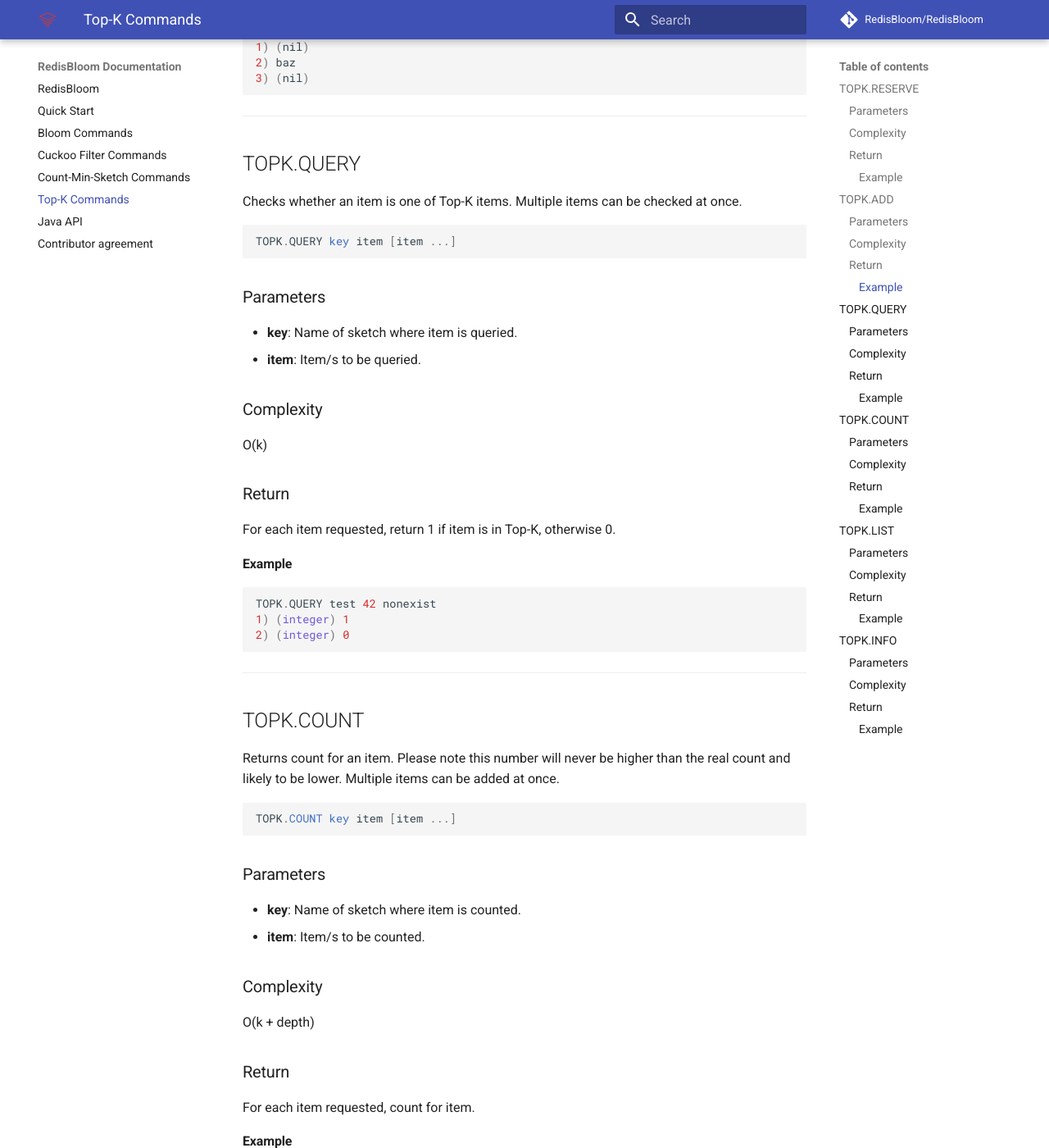
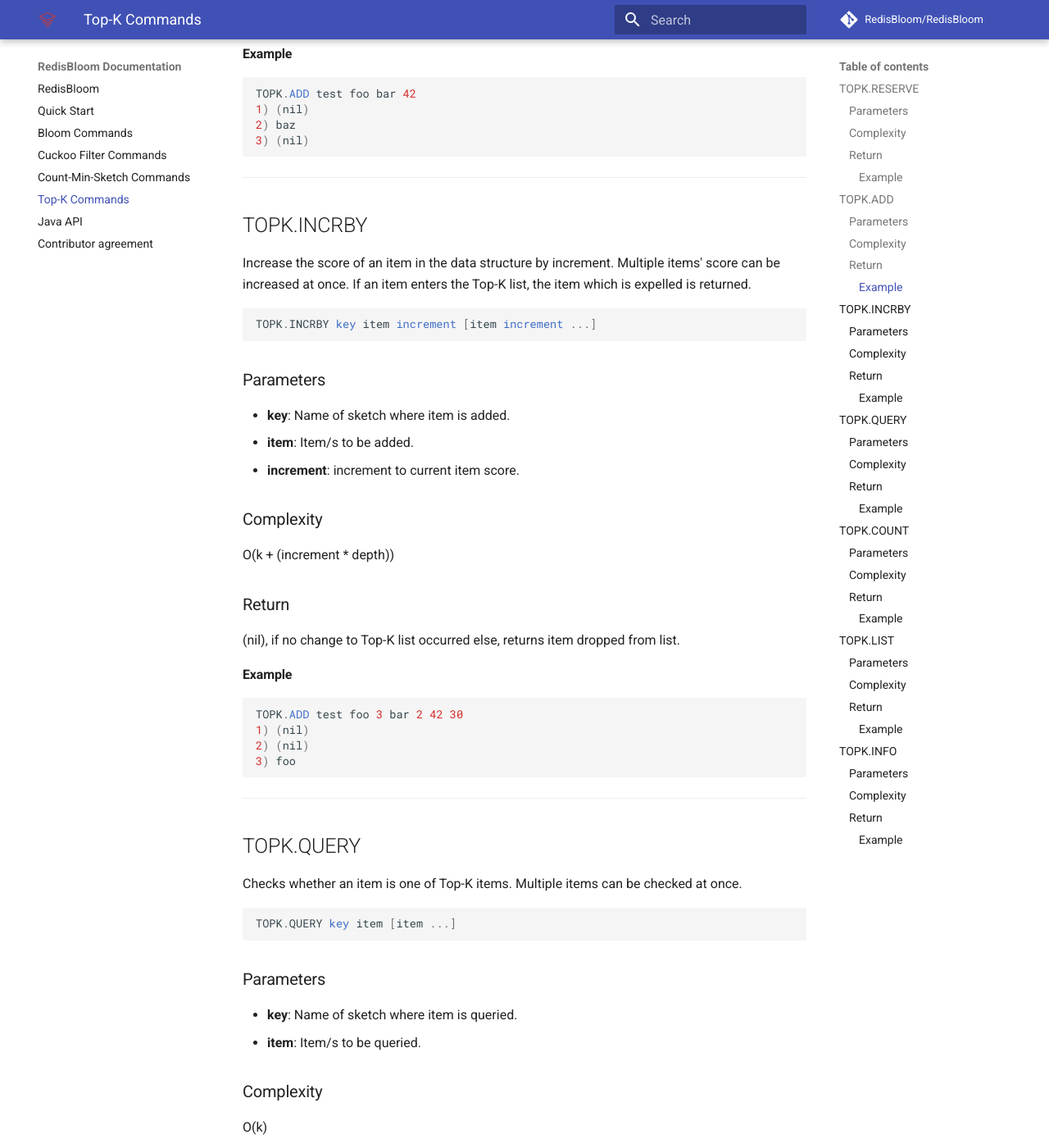
Before and after one commit to RedisBloom/RedisBloom, an MkDocs documentation site: the page built from docs/TopK_Commands.md, in a window 1280 px wide and 1400 px high, scrolled down 1714 px. Shown: the whole window at 82% size. Built offline with MkDocs 1.6.1 and Material for MkDocs 9.7.7, drawn with Linux system fonts in a browser that asks for light colours; comment, search, counter and statistics services are not loaded; old or Windows-style settings are respelled for this version of MkDocs; some of the changed text lies outside the part shown.

Commit message:
updated tests and docs

````diff
--- a/docs/TopK_Commands.md
+++ b/docs/TopK_Commands.md
@@ -3,6 +3,10 @@
 Based on paper - **HeavyKeeper: An Accurate Algorithm for Finding Top-k Elephant Flows.**
 
 Paper and additional information can be found [here](https://www.usenix.org/conference/atc18/presentation/gong).
+
+***
+
+Note - all counts in this data structure are probabilistic and are likely to be lower than real value.
 
 ***
 
@@ -69,6 +73,41 @@
 1) (nil)
 2) baz
 3) (nil)
+```
+
+***
+
+## TOPK.INCRBY
+
+Increase the score of an item in the data structure by increment.
+Multiple items' score can be increased at once.
+If an item enters the Top-K list, the item which is expelled is returned.
+
+```sql
+TOPK.INCRBY key item increment [item increment ...]
+```
+
+### Parameters
+
+* **key**: Name of sketch where item is added.
+* **item**: Item/s to be added.
+* **increment**: increment to current item score.
+
+### Complexity
+
+O(k + (increment * depth))
+
+### Return
+
+(nil), if no change to Top-K list occurred else, returns item dropped from list.
+
+#### Example
+
+```sql
+TOPK.ADD test foo 3 bar 2 42 30
+1) (nil)
+2) (nil)
+3) foo
 ```
 
 ***
````
Also changed, not shown: 1 other file.
